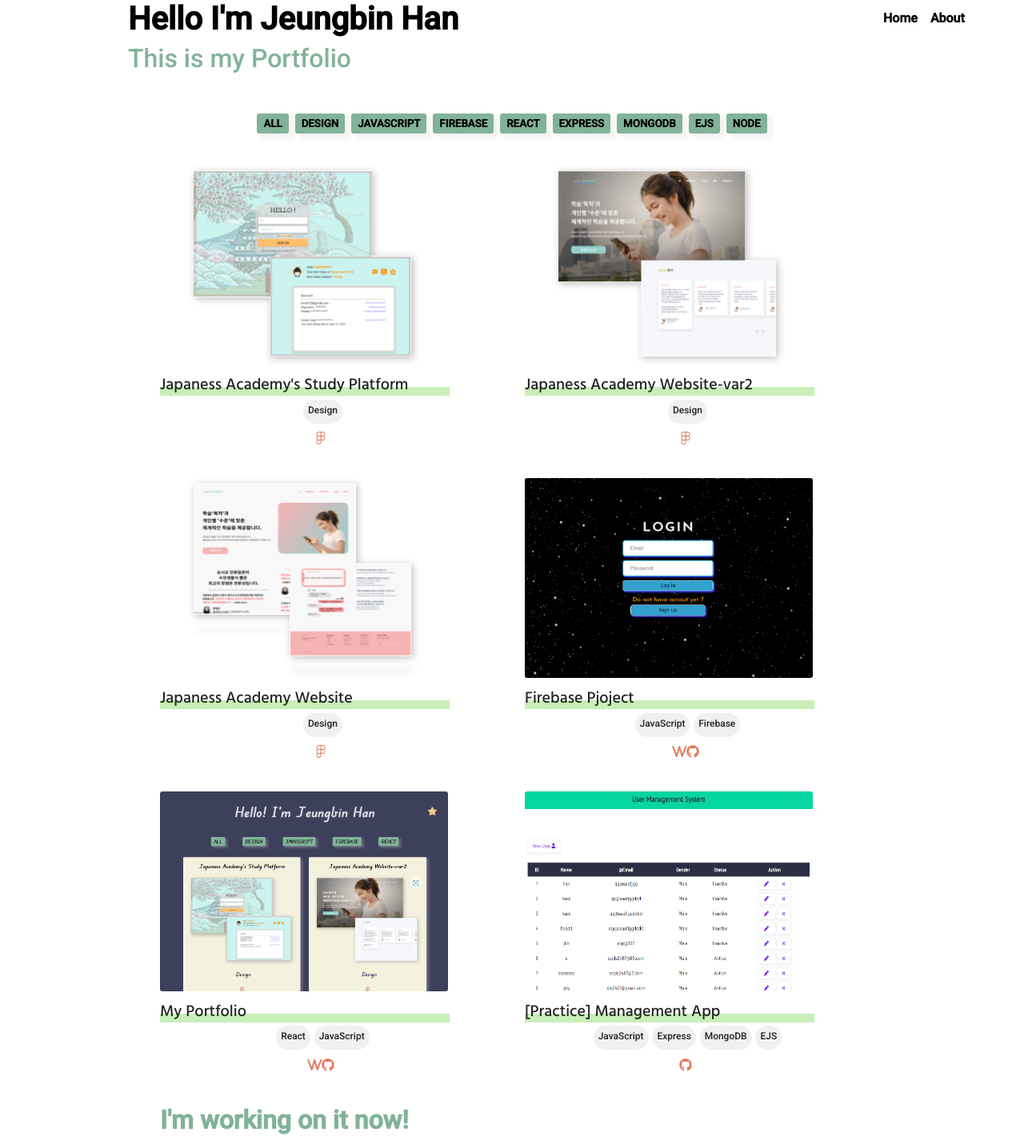
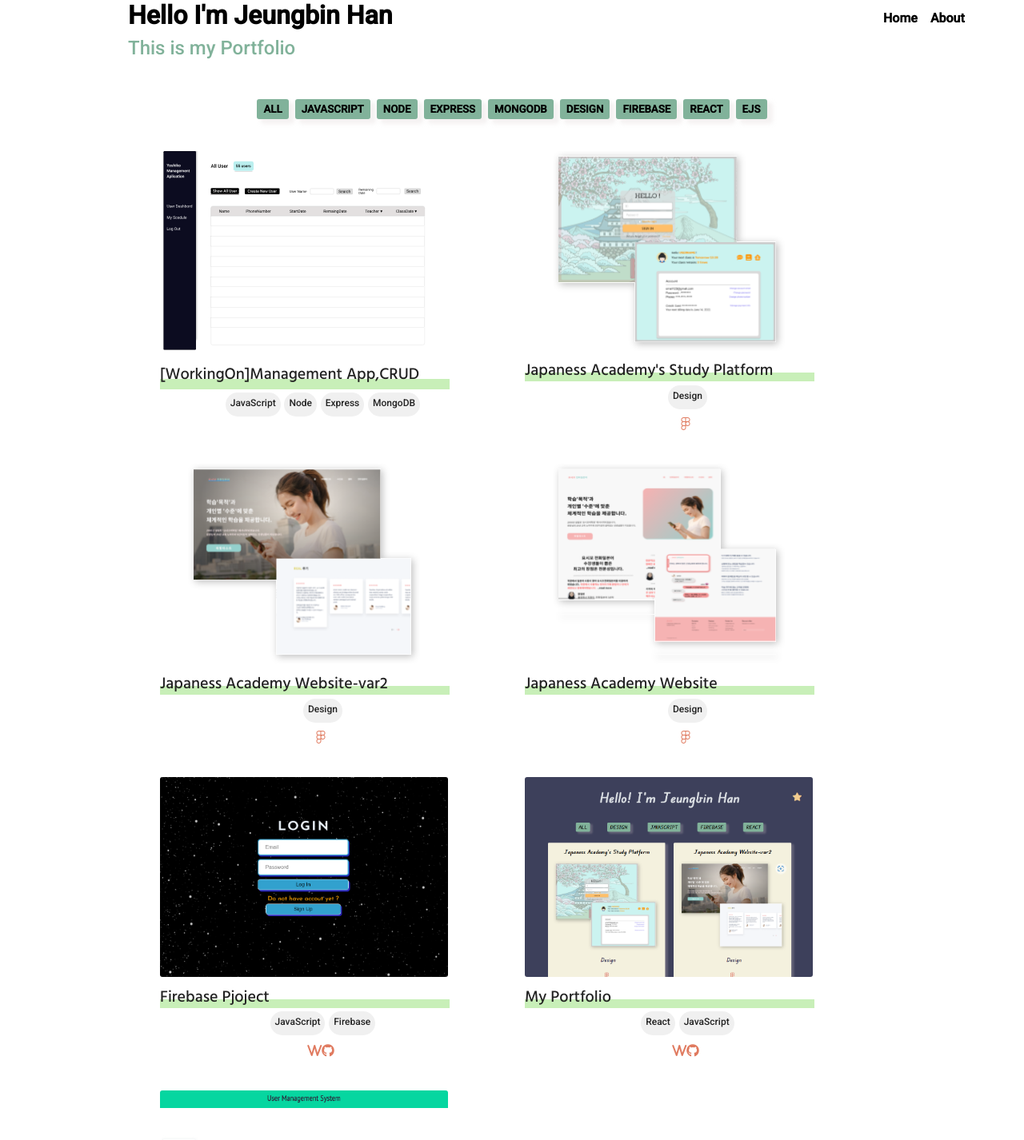
Before and after one commit to Jeungbin/Portfolio, a React (Create React App) app: page / in a window 1280 px wide. Shown: the part 80-1506 px from the top of the page at 80% size. Built offline with nearby package versions, Linux system fonts and the light colour scheme.

Commit message:
Edit Main Font Css

```diff
--- a/src/components/data.js
+++ b/src/components/data.js
@@ -1,4 +1,13 @@
 const data = [
+  {
+    id: 7,
+    img: "img/Desktop - 1.svg",
+    name: "[WorkingOn]Management App,CRUD",
+    stack: ["JavaScript", "Node", "Express", "MongoDB"],
+    website: "",
+    figma: "",
+    git: "",
+  },
   {
     id: 1,
     img: "img/work3.svg",
@@ -49,21 +58,12 @@ const data = [
   {
     id: 6,
     img: "img/express.png",
-    name: "[Practice] Management App",
+    name: "[Practice] Management App,CRUD",
     stack: ["JavaScript", "Express", "MongoDB", "EJS"],
     website: "",
     figma: "",
     git: "https://github.com/Jeungbin/CRUD_Practice-with-express-node-and-MD",
   },
-  {
-    id: 7,
-    img: "",
-    name: "Management App with CRUD",
-    stack: ["JavaScript", "Node", "Express", "MongoDB"],
-    website: "",
-    figma: "",
-    git: "",
-  },
 ];
 
 export default data;
--- a/src/index.css
+++ b/src/index.css
@@ -41,9 +41,9 @@ span{
 }
 
 .main-name{
-    font-weight: 600;
+    font-weight: 500;
     margin-top: 3rem;
-    font-size: 2.5rem;
+    font-size: 2rem;
     transition: all 0.3s linear;
 }
 .main-name:hover,
@@ -51,10 +51,20 @@ span{
     color: #81b29a;
 }
 .main-name2{
-    font-weight: 500;
+    font-weight: 400;
     margin-top: 3rem;
-    font-size: 2rem;
+    font-size: 1.5rem;
     transition: all 0.3s linear;
+}
+@media screen and (min-width:1000px) {
+    .main-name{
+        font-weight: 600;
+
+    }
+    .main-name2{
+        font-weight: 500;
+
+    }
 }
 .links-container{
     position: fixed;
```
Also changed, not shown: public/img/Desktop - 1.svg (added).
